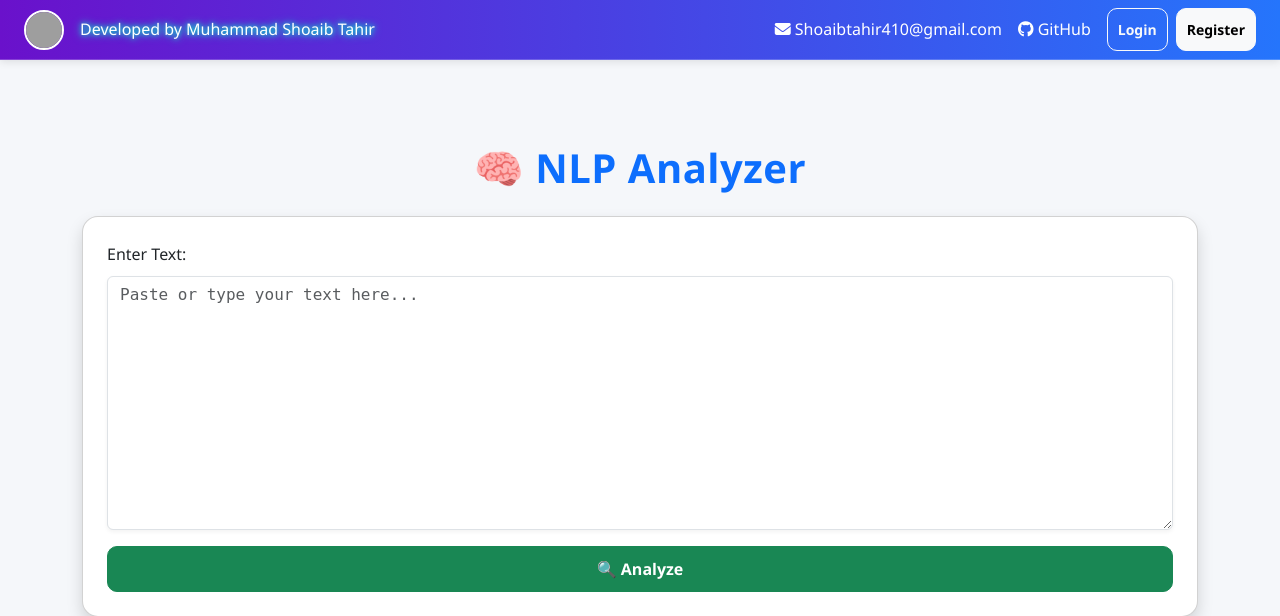
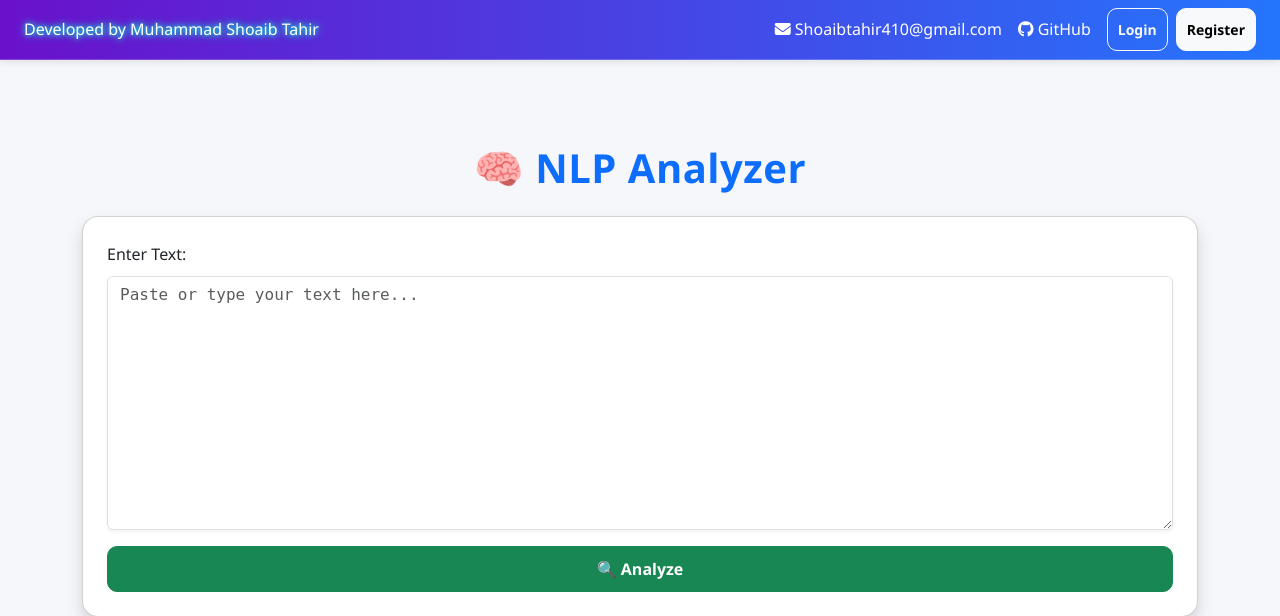
Before and after one commit to MuhammadshoaibTahir/NLP_Analyzer, a Flask app: page / in a window 1280 px wide. Shown: the top 616 px of the page. Run offline with Flask 3, Linux system fonts and the light colour scheme; grey boxes are pictures that could not be loaded.

```diff
--- a/templates/index.html
+++ b/templates/index.html
@@ -91,7 +91,7 @@
 <!-- 🔷 Developer Header -->
 <header class="developer-bar d-flex justify-content-between align-items-center px-4">
   <div class="d-flex align-items-center">
-    <img src="{{ url_for('static', filename='profile.jpg') }}" alt="Developer Profile Picture" class="rounded-circle me-3" width="40" height="40">
+    <!-- <img src="{{ url_for('static', filename='profile.jpg') }}" alt="Developer Profile Picture" class="rounded-circle me-3" width="40" height="40"> -->
     <span class="glow-text">Developed by Muhammad Shoaib Tahir</span>
   </div>
   <div class="d-flex align-items-center">
```
